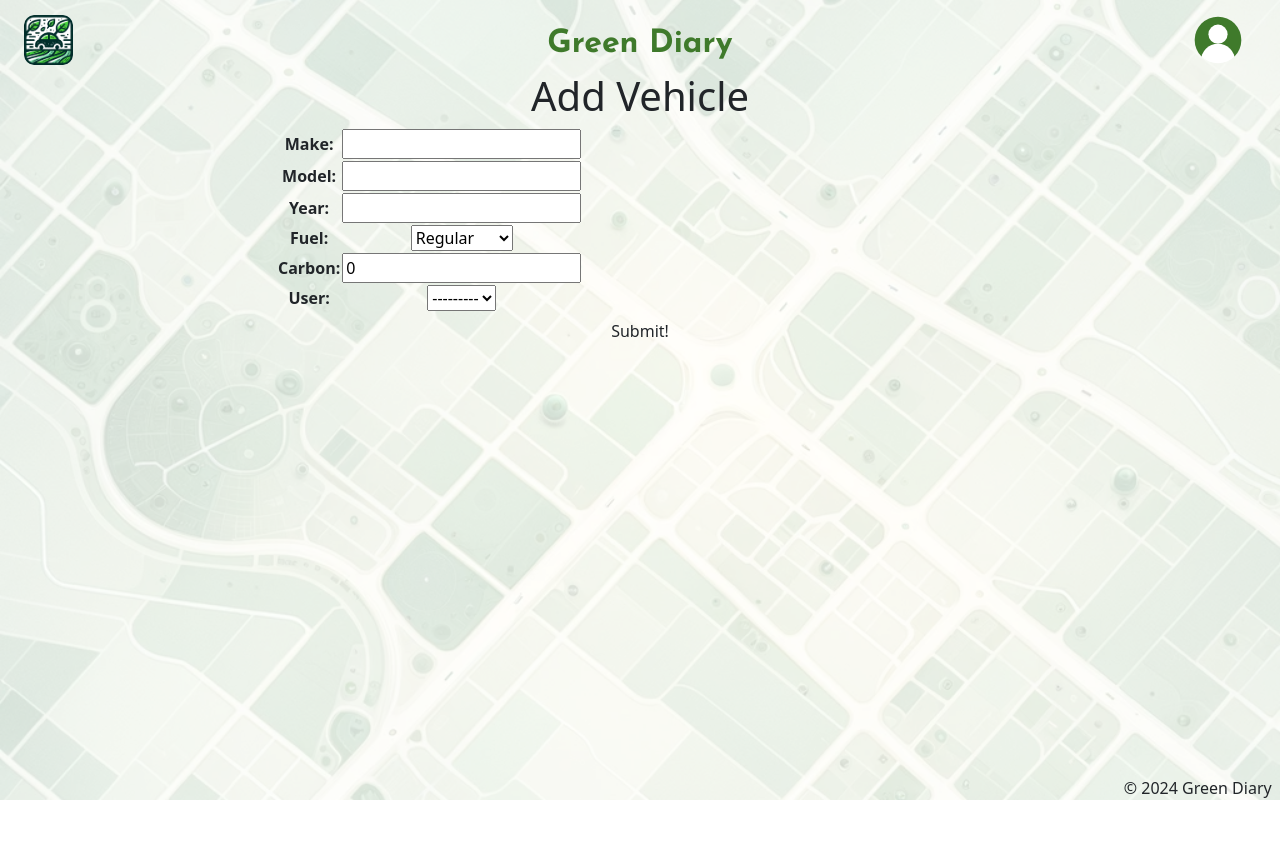
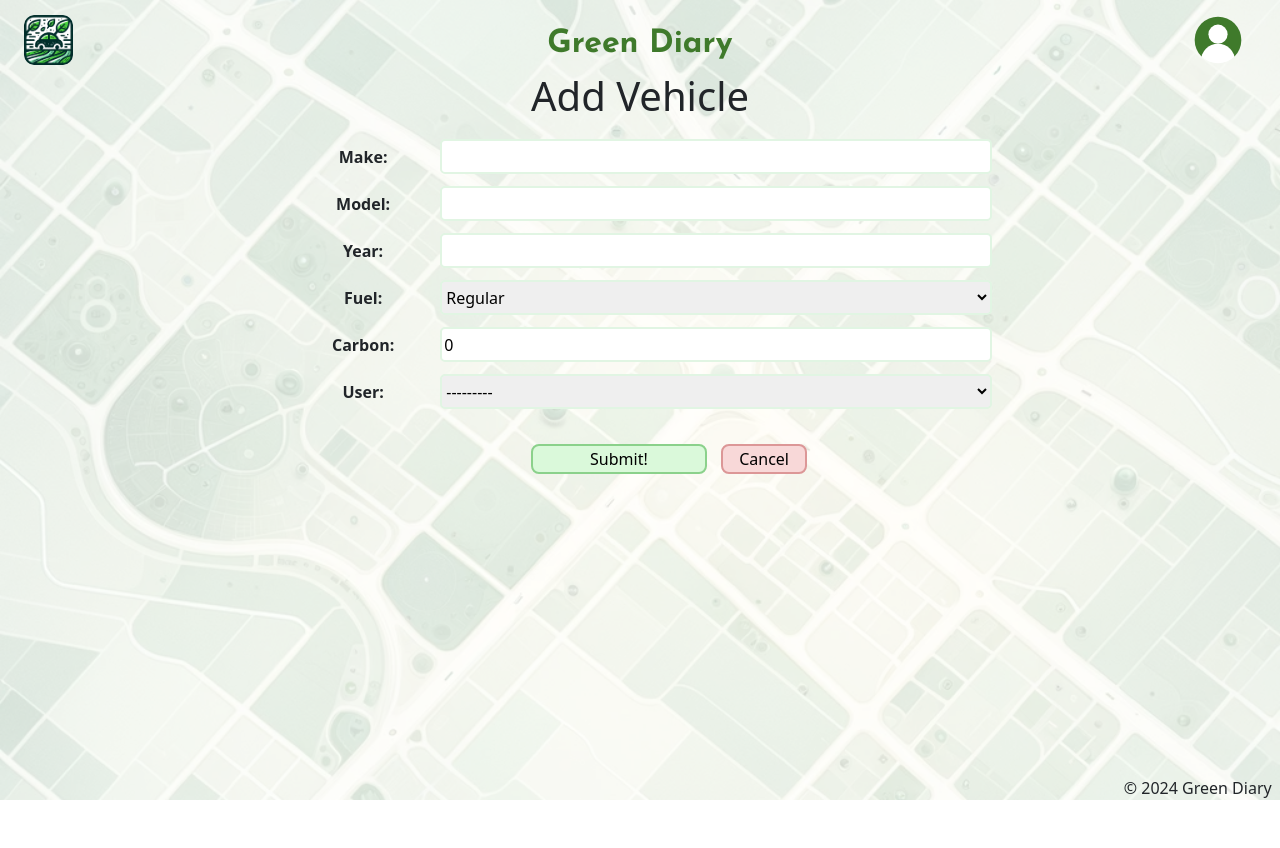
Before and after one commit to elliesolhjou/Green-Diary, a Django app: page /vehicle/create/ in a window 1280 px wide. Run offline with Django 5.2, Linux system fonts and the light colour scheme; some libraries are stand-ins or nearby versions.

Commit message:
update add vehicle styling

```diff
--- a/main_app/static/css/style.css
+++ b/main_app/static/css/style.css
@@ -22,6 +22,39 @@ nav {
 main {
   max-width: 750px;
 }
+
+form {
+  display: flex;
+  flex-direction: column;
+  justify-content: center;
+  align-items: center;
+}
+form table {
+  border-collapse: collapse;
+}
+form tr {
+  border: 10px solid transparent; /* This creates the 'space' */
+}
+form select,
+form input[type="number"],
+form input[type="text"] {
+  width: 100%;
+  height: clamp(35px, 3vmin, 45px);
+  border-radius: 5px;
+  border: 2px solid rgb(225, 245, 227);
+}
+form select:focus,
+form input[type="number"]:focus,
+form input[type="text"]:focus {
+  outline: 2px solid rgb(172, 216, 172) !important;
+}
+
+form .btn,
+form a {
+  width: 15%;
+  text-decoration: none;
+}
+
 .logo {
   max-height: 50px;
   border-radius: 10px;
@@ -87,6 +120,26 @@ main {
 .rounded-5 {
   border-radius: 20px;
 }
+.ps-10 {
+  padding-left: 10%;
+}
+.btn-red {
+  background: rgb(248, 216, 216);
+  border: 2px solid rgb(220, 151, 151);
+}
+.btn-green {
+  background: rgb(218, 249, 218);
+  border: 2px solid rgb(139, 209, 139);
+}
+.btn-red:hover {
+  background: rgb(230, 194, 194);
+  border: 2px solid rgb(220, 151, 151);
+}
+.btn-green:hover {
+  background: rgb(174, 220, 174);
+  border: 2px solid rgb(139, 209, 139);
+}
+
 .background {
   background-image: url('../images/bg-map.png');
   background-size: cover;
--- a/main_app/templates/header.html
+++ b/main_app/templates/header.html
@@ -1,8 +1,9 @@
 {% load static %}
 
 <nav class="navbar navbar-expand-lg d-flex justify-content-between fixed-top px-4">
-
-  <img src="{% static 'images/green-diary-logo.png' %}" class="img-fluid logo">
+  <a href="/">
+    <img src="{% static 'images/green-diary-logo.png' %}" class="img-fluid logo">
+  </a>
 
   <p class="fs-2 header-title">Green Diary</p>
 
--- a/main_app/templates/main_app/vehicle_form.html
+++ b/main_app/templates/main_app/vehicle_form.html
@@ -9,10 +9,16 @@
   {%endif%}
 <form action="" method="POST">
     {%csrf_token%}
-    <table>
+    <table class="w-100">
         {{form.as_table}}
     </table>
-    <input type="submit" value="Submit!" class="btn">
+    <div class="w-50 mt-4 ps-10 d-flex flex-row justify-content-between">
+        <input type="submit" value="Submit!" class="btn-green w-75 rounded-3">
+
+        <a href="/" class="w-50">
+          <input type="button" value="Cancel" class="btn-red w-75 rounded-3">
+        </a>
+    </div>
 </form>
 
 
--- a/main_app/templates/vehicle.html
+++ b/main_app/templates/vehicle.html
@@ -39,7 +39,7 @@
 
           <div class="col-2 vehicle-buttons h-100 p-0 d-flex flex-row align-items-end justify-content-between">
               <div class="w-100 d-flex justify-content-center">
-                  <a href="#" class="green pb-1 w-100 w-sm-50 h-100 h-sm-50 rounded-4" data-bs-toggle="tooltip" data-bs-placement="bottom" data-bs-delay='400' title="Add a new vehicle">
+                  <a href="{% url 'vehicle_create' %}" class="green pb-1 w-100 w-sm-50 h-100 h-sm-50 rounded-4" data-bs-toggle="tooltip" data-bs-placement="bottom" data-bs-delay='400' title="Add a new vehicle">
                       <div>
                           +
                       </div>
```
Also changed, not shown: main_app/templates/base.html (indentation only).
